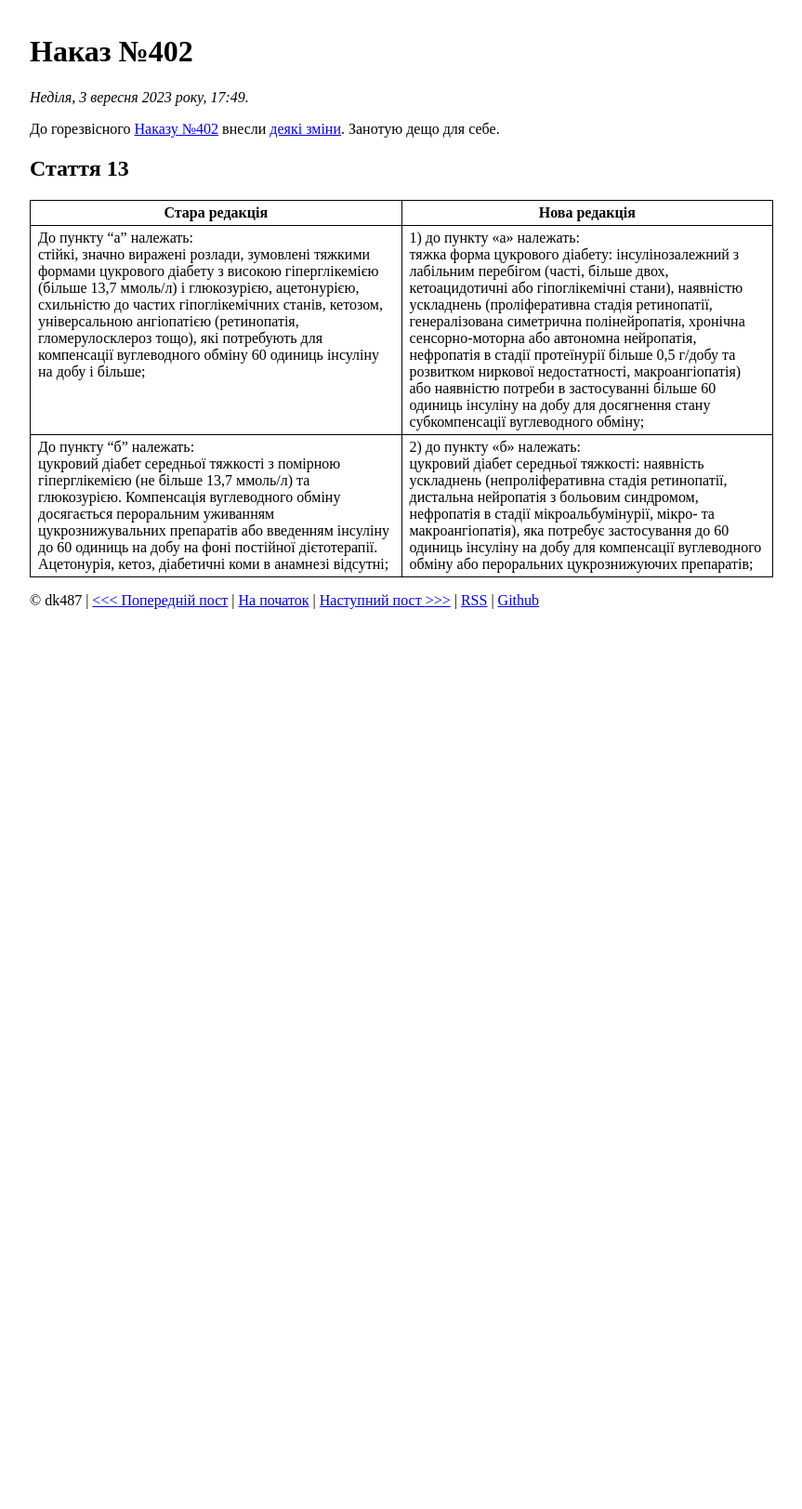
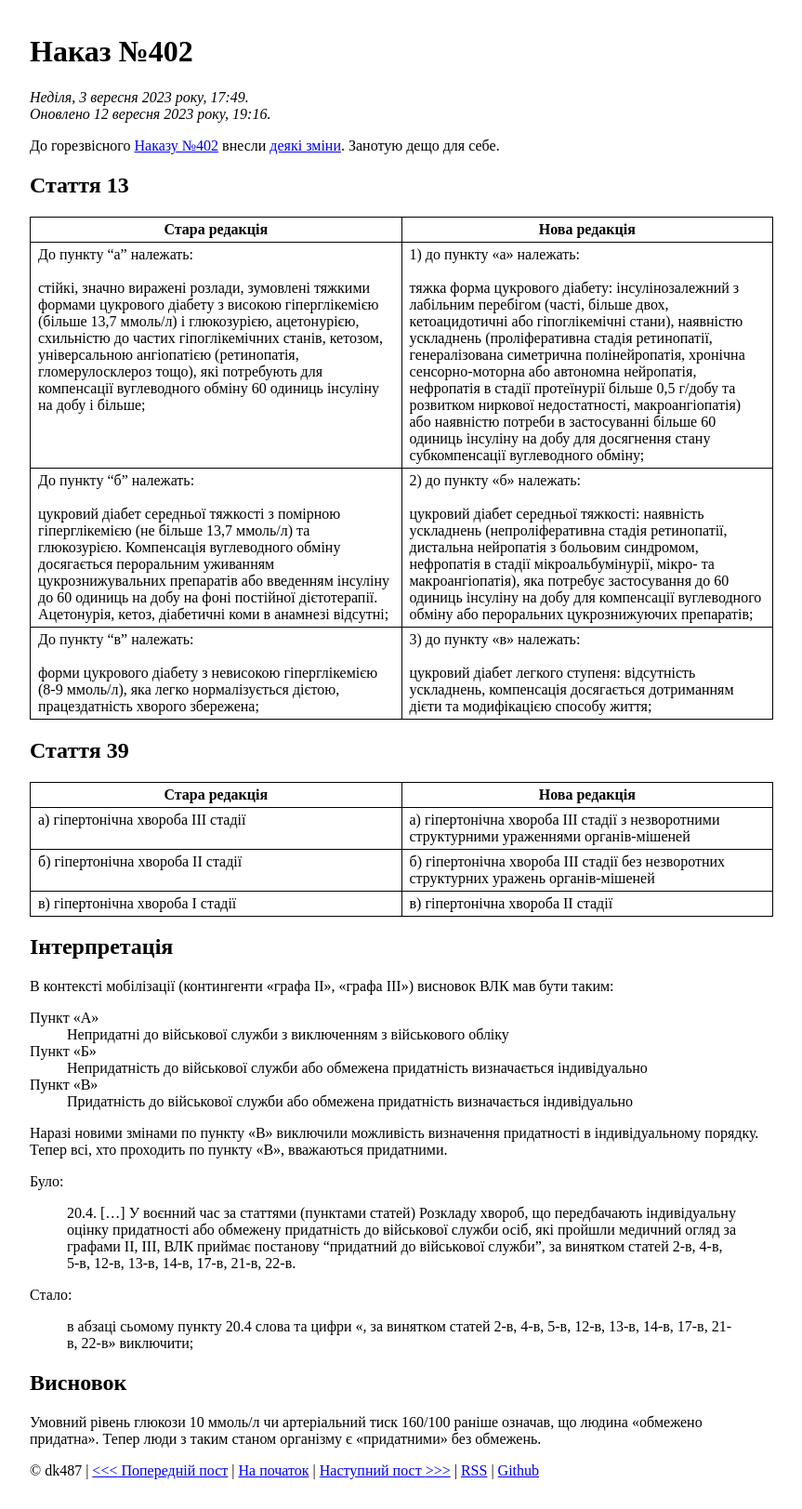
Before and after one commit to dk487/test.de.co.ua, a Jekyll site: the page built from _posts/2023/2023-09-03-order-402.md, in a window 1280 px wide. Shown: the whole page at 93% size, without its empty margins (208-1071 px from the left). Built offline with Jekyll 4.4.1, drawn with Linux system fonts in a browser that asks for light colours; before the commit the page ends 900 px from its top, so only the background shows below that.

Commit message:
Post update: 402

```diff
--- a/_posts/2023/2023-09-03-order-402.md
+++ b/_posts/2023/2023-09-03-order-402.md
@@ -1,6 +1,7 @@
 ---
 title: Наказ №402
 date: 2023-09-03 20:49:14 +03:00
+mtime: 2023-09-12 19:16:25 +03:00
 styles: |
   td { width: 50% }
 
@@ -13,8 +14,47 @@ styles: |
 
 Стара редакція | Нова редакція
 ---------------|--------------
-До пункту "а" належать:<br>стійкі, значно виражені розлади, зумовлені тяжкими формами цукрового діабету з високою гіперглікемією (більше 13,7 ммоль/л) і глюкозурією, ацетонурією, схильністю до частих гіпоглікемічних станів, кетозом, універсальною ангіопатією (ретинопатія, гломерулосклероз тощо), які потребують для компенсації вуглеводного обміну 60 одиниць інсуліну на добу і більше;|1) до пункту «а» належать:<br>тяжка форма цукрового діабету: інсулінозалежний з лабільним перебігом (часті, більше двох, кетоацидотичні або гіпоглікемічні стани), наявністю ускладнень (проліферативна стадія ретинопатії, генералізована симетрична полінейропатія, хронічна сенсорно-моторна або автономна нейропатія, нефропатія в стадії протеїнурії більше 0,5 г/добу та розвитком ниркової недостатності, макроангіопатія) або наявністю потреби в застосуванні більше 60 одиниць інсуліну на добу для досягнення стану субкомпенсації вуглеводного обміну;
-До пункту "б" належать:<br>цукровий діабет середньої тяжкості з помірною гіперглікемією (не більше 13,7 ммоль/л) та глюкозурією. Компенсація вуглеводного обміну досягається пероральним уживанням цукрознижувальних препаратів або введенням інсуліну до 60 одиниць на добу на фоні постійної дієтотерапії. Ацетонурія, кетоз, діабетичні коми в анамнезі відсутні;|2) до пункту «б» належать:<br>цукровий діабет середньої тяжкості: наявність ускладнень (непроліферативна стадія ретинопатії, дистальна нейропатія з больовим синдромом, нефропатія в стадії мікроальбумінурії, мікро- та макроангіопатія), яка потребує застосування до 60 одиниць інсуліну на добу для компенсації вуглеводного обміну або пероральних цукрознижуючих препаратів;
+До пункту "а" належать:<br><br>стійкі, значно виражені розлади, зумовлені тяжкими формами цукрового діабету з високою гіперглікемією (більше 13,7 ммоль/л) і глюкозурією, ацетонурією, схильністю до частих гіпоглікемічних станів, кетозом, універсальною ангіопатією (ретинопатія, гломерулосклероз тощо), які потребують для компенсації вуглеводного обміну 60 одиниць інсуліну на добу і більше;|1) до пункту «а» належать:<br><br>тяжка форма цукрового діабету: інсулінозалежний з лабільним перебігом (часті, більше двох, кетоацидотичні або гіпоглікемічні стани), наявністю ускладнень (проліферативна стадія ретинопатії, генералізована симетрична полінейропатія, хронічна сенсорно-моторна або автономна нейропатія, нефропатія в стадії протеїнурії більше 0,5 г/добу та розвитком ниркової недостатності, макроангіопатія) або наявністю потреби в застосуванні більше 60 одиниць інсуліну на добу для досягнення стану субкомпенсації вуглеводного обміну;
+До пункту "б" належать:<br><br>цукровий діабет середньої тяжкості з помірною гіперглікемією (не більше 13,7 ммоль/л) та глюкозурією. Компенсація вуглеводного обміну досягається пероральним уживанням цукрознижувальних препаратів або введенням інсуліну до 60 одиниць на добу на фоні постійної дієтотерапії. Ацетонурія, кетоз, діабетичні коми в анамнезі відсутні;|2) до пункту «б» належать:<br><br>цукровий діабет середньої тяжкості: наявність ускладнень (непроліферативна стадія ретинопатії, дистальна нейропатія з больовим синдромом, нефропатія в стадії мікроальбумінурії, мікро- та макроангіопатія), яка потребує застосування до 60 одиниць інсуліну на добу для компенсації вуглеводного обміну або пероральних цукрознижуючих препаратів;
+До пункту "в" належать:<br><br>форми цукрового діабету з невисокою гіперглікемією (8-9 ммоль/л), яка легко нормалізується дієтою, працездатність хворого збережена;|3) до пункту «в» належать:<br><br>цукровий діабет легкого ступеня: відсутність ускладнень, компенсація досягається дотриманням дієти та модифікацією способу життя;
+
+
+## Стаття 39
+
+Стара редакція | Нова редакція
+---------------|--------------
+а) гіпертонічна хвороба III стадії|а) гіпертонічна хвороба III стадії з незворотними структурними ураженнями органів-мішеней
+б) гіпертонічна хвороба II стадії|б) гіпертонічна хвороба III стадії без незворотних структурних уражень органів-мішеней
+в) гіпертонічна хвороба I стадії|в) гіпертонічна хвороба II стадії
+
+
+## Інтерпретація
+
+В контексті мобілізації (контингенти «графа II», «графа III») висновок ВЛК мав бути таким:
+
+Пункт «А»
+: Непридатні до військової служби з виключенням з військового обліку
+
+Пункт «Б»
+: Непридатність до військової служби або обмежена придатність визначається індивідуально
+
+Пункт «В»
+: Придатність до військової служби або обмежена придатність визначається індивідуально
+
+Наразі новими змінами по пункту «В» виключили можливість визначення придатності в індивідуальному порядку. Тепер всі, хто проходить по пункту «В», вважаються придатними.
+
+Було:
+
+> 20.4. […] У воєнний час за статтями (пунктами статей) Розкладу хвороб, що передбачають індивідуальну оцінку придатності або обмежену придатність до військової служби осіб, які пройшли медичний огляд за графами II, III, ВЛК приймає постанову "придатний до військової служби", за винятком статей 2-в, 4-в, 5-в, 12-в, 13-в, 14-в, 17-в, 21-в, 22-в.
+
+Стало:
+
+> в абзаці сьомому пункту 20.4 слова та цифри «, за винятком статей 2-в, 4-в, 5-в, 12-в, 13-в, 14-в, 17-в, 21-в, 22-в» виключити;
+
+
+## Висновок
+
+Умовний рівень глюкози 10 ммоль/л чи артеріальний тиск 160/100 раніше означав, що людина «обмежено придатна». Тепер люди з таким станом організму є «придатними» без обмежень.
 
 
 [1]: https://zakon.rada.gov.ua/laws/show/z1109-08
```
